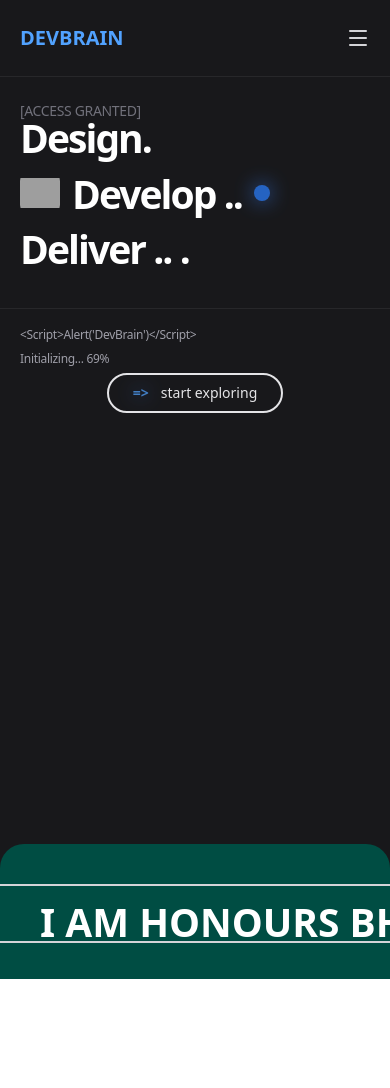
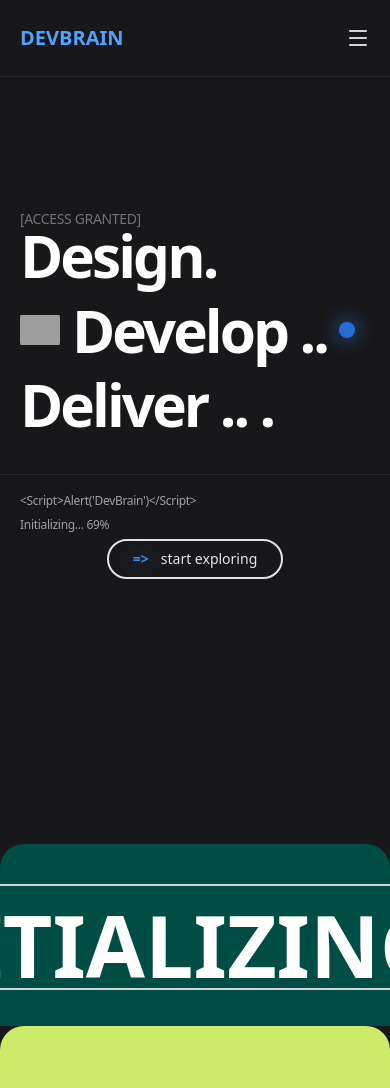
Before and after one commit to honoursbhaduria/DevBrain, a React (Vite) app in the folder devbrain/: page / in a window 390 px wide. Shown: the top 1088 px of the page. Before the commit the page ends 979 px from the top, so only its background shows below. Built offline with nearby package versions, Linux system fonts and the light colour scheme; grey boxes are pictures that could not be loaded.

Commit message:
created about section

```diff
--- a/devbrain/src/App.jsx
+++ b/devbrain/src/App.jsx
@@ -2,6 +2,7 @@
 import Navbar from './components/Navbar'
 import LandingPage from './components/LandingPage'
 import Marquee from './components/Marquee'
+import About from './components/About'
 
 const App = () => {
 
@@ -11,6 +12,7 @@
         <Navbar/>
         <LandingPage/>
         <Marquee/>
+        <About/>
     </div>
   )
 }
--- /dev/null
+++ b/devbrain/src/components/About.jsx
@@ -0,0 +1,13 @@
+import React from 'react'
+
+const About = () => {
+  return (
+    <div className=' w-full py-20  bg-[#CDEA68] rounded-tl-3xl rounded-tr-3xl'>
+        <h1>
+
+        </h1>
+    </div>
+  )
+}
+
+export default About
--- a/devbrain/src/components/LandingPage.jsx
+++ b/devbrain/src/components/LandingPage.jsx
@@ -2,10 +2,9 @@
 
 const LandingPage = () => {
   return (
-    <div className="w-full min-h-screen bg-zinc-900 pt-2 flex flex-col">
+    <div className="w-full min-h-screen bg-zinc-900 pt-28 flex flex-col">
 
-
-      <div className="w-full flex flex-col bg-zinc-900 pt-24 px-5 sm:px-10 lg:px-20">
+      <div className="w-full flex flex-col bg-zinc-900 pt-25 px-5 sm:px-10 lg:px-20">
         <div className="text-sm sm:text-md font-light tracking-tight leading-none text-zinc-500">
           {'[ACCESS GRANTED]'}
 
@@ -15,7 +14,7 @@
           {["Design.", "Develop .. ", "Deliver .. ."].map((item, index) => (
             <div
               key={index}
-              className="masker text-[10vw] sm:text-[7vw] md:text-[5vw] lg:text-[4.5vw] leading-none tracking-tighter font-semibold"
+              className="masker text-[15vw] sm:text-[15vw] md:text-[5vw] lg:text-[4.5vw] leading-none tracking-tighter font-semibold"
             >
               <h1 className="hover:text-blue-400 flex items-center gap-3 sm:gap-4 flex-wrap">
 
--- a/devbrain/src/components/Marquee.jsx
+++ b/devbrain/src/components/Marquee.jsx
@@ -1,16 +1,49 @@
-import { motion } from 'framer-motion'
-import React from 'react'
+import { motion } from "framer-motion";
+import React from "react";
 
 const Marquee = () => {
   return (
-    <div className="w-full py-10  rounded-tl-3xl rounded-tr-3xl  bg-[#004D43] overflow-hidden relative">
+    <div className="w-full py-10 rounded-tl-3xl rounded-tr-3xl bg-[#004D43] overflow-hidden relative">
+      <div className="flex border-t-2 border-b-2 border-zinc-300 uppercase -mb-1 pt-4 gap-10 whitespace-nowrap">
 
-      <div className="flex border-t-2 border-b-2 border-zinc-300  uppercase  -mb-1 pt-4 gap-10 animate-marquee  overflow-hidden whitespace-nowrap">
-        <motion.h1 className="text-[10vw] leading-none px-10 font-semibold " >I am honours bhadauria</motion.h1>
-        <motion.h1 className="text-[10vw] leading-none px-10 font-semibold ">I am honours bhadauria</motion.h1>
+        {/* Wrap the text group and animate it */}
+        <motion.div
+          className="flex gap-10"
+          animate={{ x: ["0%", "-100%"] }}
+          transition={{
+            repeat: Infinity,
+            repeatType: "loop",
+            duration: 30,
+            ease: "linear",
+          }}
+        >
+
+          {/* First copy */}
+          <h1 className="text-[22vw] leading-none px-10 font-semibold">
+            I am Honours Bhadauria
+          </h1>
+          <h1 className="text-[22vw] leading-none px-10 font-semibold">
+            initializing DevBrain v1.0
+          </h1>
+          <h1 className="text-[22vw] leading-none px-10 font-semibold">
+            I am Honours Bhadauria
+          </h1>
+
+          {/* Second copy (for seamless loop) */}
+          <h1 className="text-[22vw] leading-none px-10 font-semibold">
+            I am Honours Bhadauria
+          </h1>
+          <h1 className="text-[22vw] leading-none px-10 font-semibold">
+            initializing DevBrain v1.0_
+          </h1>
+          <h1 className="text-[22vw] leading-none px-10 font-semibold">
+            I am Honours Bhadauria
+          </h1>
+        </motion.div>
+
       </div>
     </div>
-  )
-}
+  );
+};
 
-export default Marquee
+export default Marquee;
```
